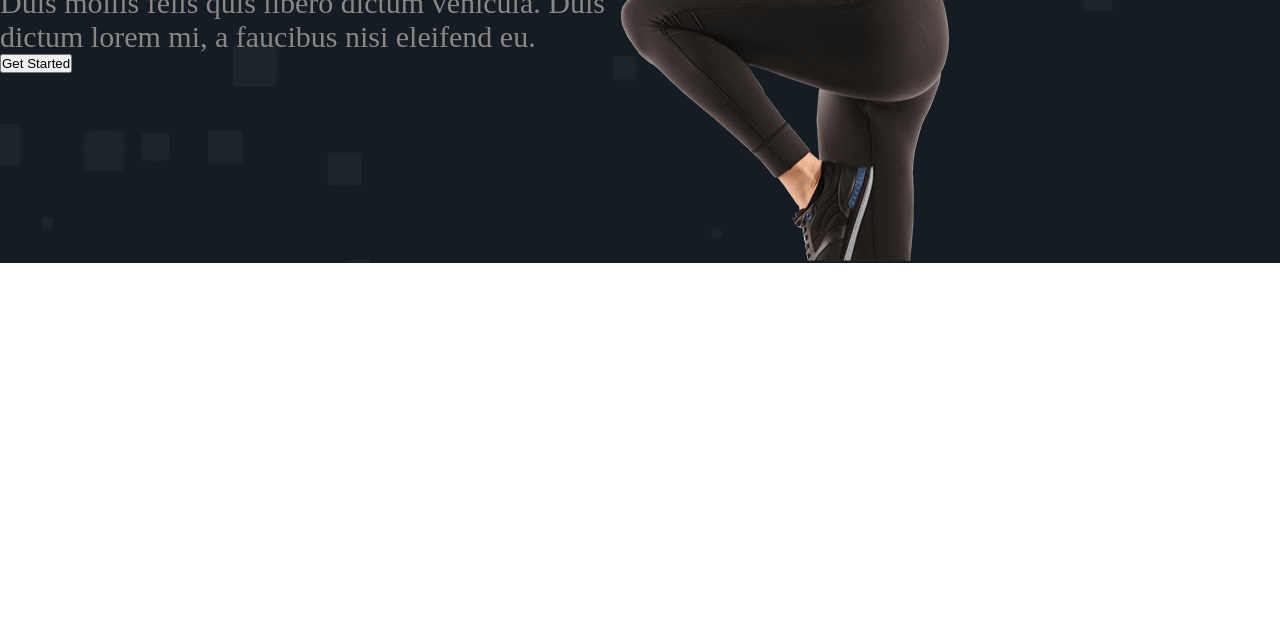
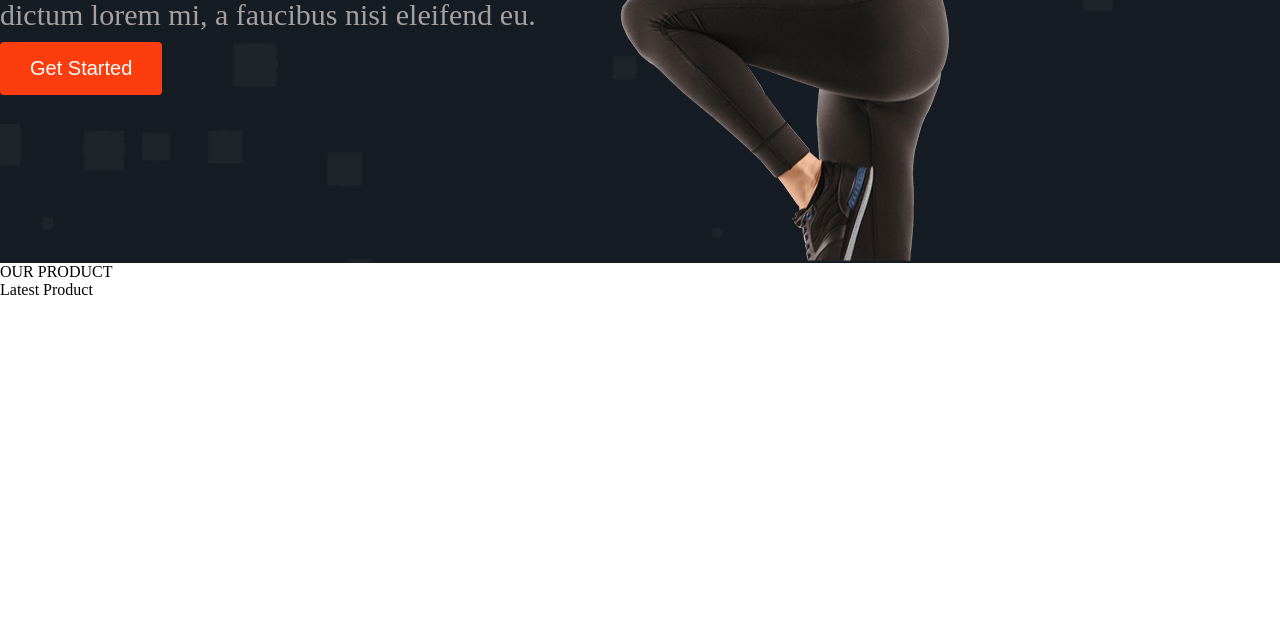
Before and after one commit to SamiAbar30/click-fit, a plain HTML site: page Front/index.html in a window 1280 px wide. Shown: the part 477-1100 px from the top of the page. Drawn offline with Linux system fonts and the light colour scheme.

Commit message:
edite style

```diff
--- a/Front/index.html
+++ b/Front/index.html
@@ -38,11 +38,14 @@
 				data-section>
 				<div class="home-content">
 					<h1 class="home-text-header">Work Hard To Get Better Life</h1>
-					<p class="home-text">Duis mollis felis quis libero dictum vehicula. Duis dictum lorem mi, a faucibus nisi eleifend eu.</p>
-					<button class="">Get Started</button>
+					<p class="home-text">
+						Duis mollis felis quis libero dictum vehicula. Duis dictum lorem mi,
+						a faucibus nisi eleifend eu.
+					</p>
+					<button class="home-button">Get Started</button>
 				</div>
 				<div>
-          <img src="./img/about-banner.png" alt="">
+					<img src="./img/about-banner.png" alt="" />
 				</div>
 			</section>
 			<div class=""></div>
@@ -51,12 +54,8 @@
 				id="product"
 				aria-label="hero"
 				data-section>
-        <div class="lable">
-
-        </div>
-        <p class="">
-
-        </p>
+				<div class="lable">OUR PRODUCT</div>
+				<p class="product-text">Latest Product</p>
 				<div class="product">
 					<div class="card-product">
 						<img class="card-img" src="" alt="" srcset="" />
--- a/Front/style.css
+++ b/Front/style.css
@@ -77,8 +77,32 @@
 	font-size: 80px;
 }
 .home-text{
-	color: #8b8787;
+	color: #a5a1a1;
 	font-size: 30px;
 }
+.home-button{
+	margin-top: 10px;
+	padding: 15px 30px;
+	background-color: #fd3d0d;
+	border:0px ;
+	color: #ffffff;
+	border-radius: 4px;
+	font-size: 20px;
+}
 /* # end section home style */
+/* # start section product style */
+.section-product{
+width: 100%;
+}
+.lable{
+margin:0 auto;
+}
+.product-text{
+	margin:0 auto;
+}
+.product{
+	display: flex;
+}
+/* # end section product style */
+
 /* # end main style */
```
Lines whose indentation alone changed are shown as unchanged.
